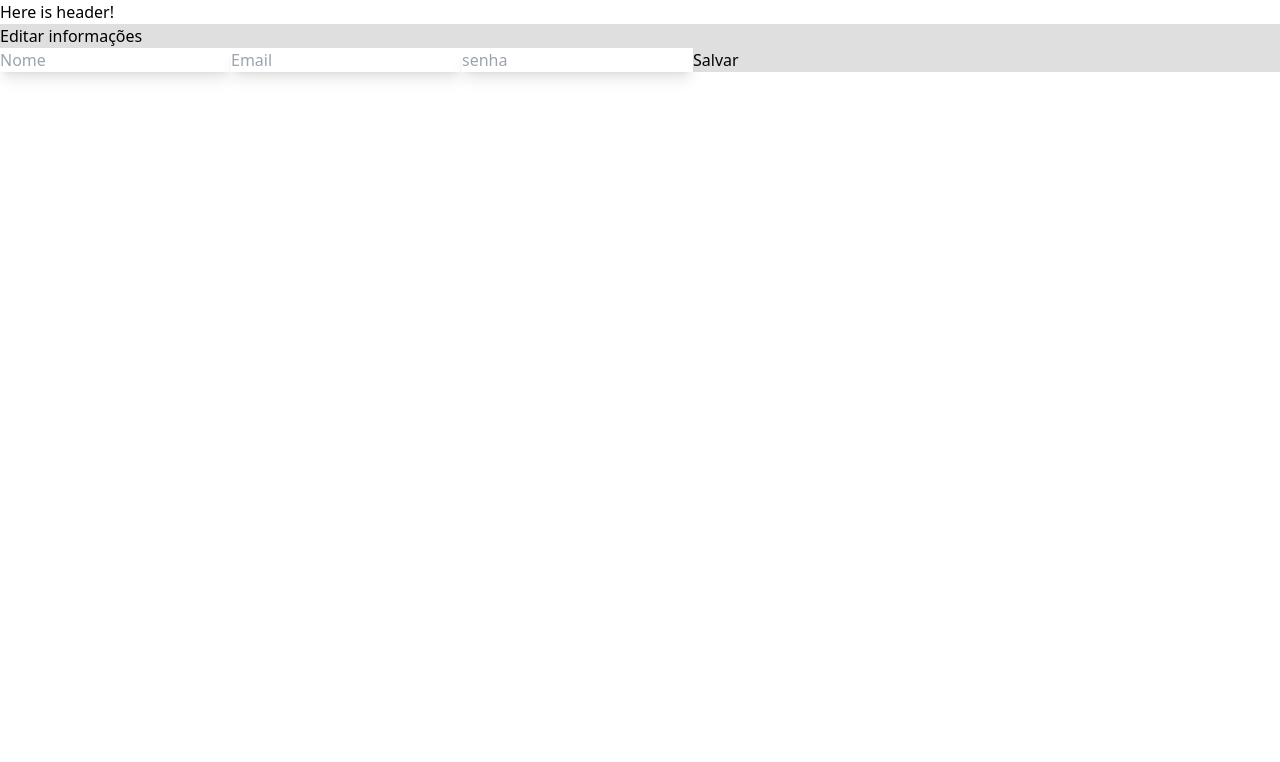
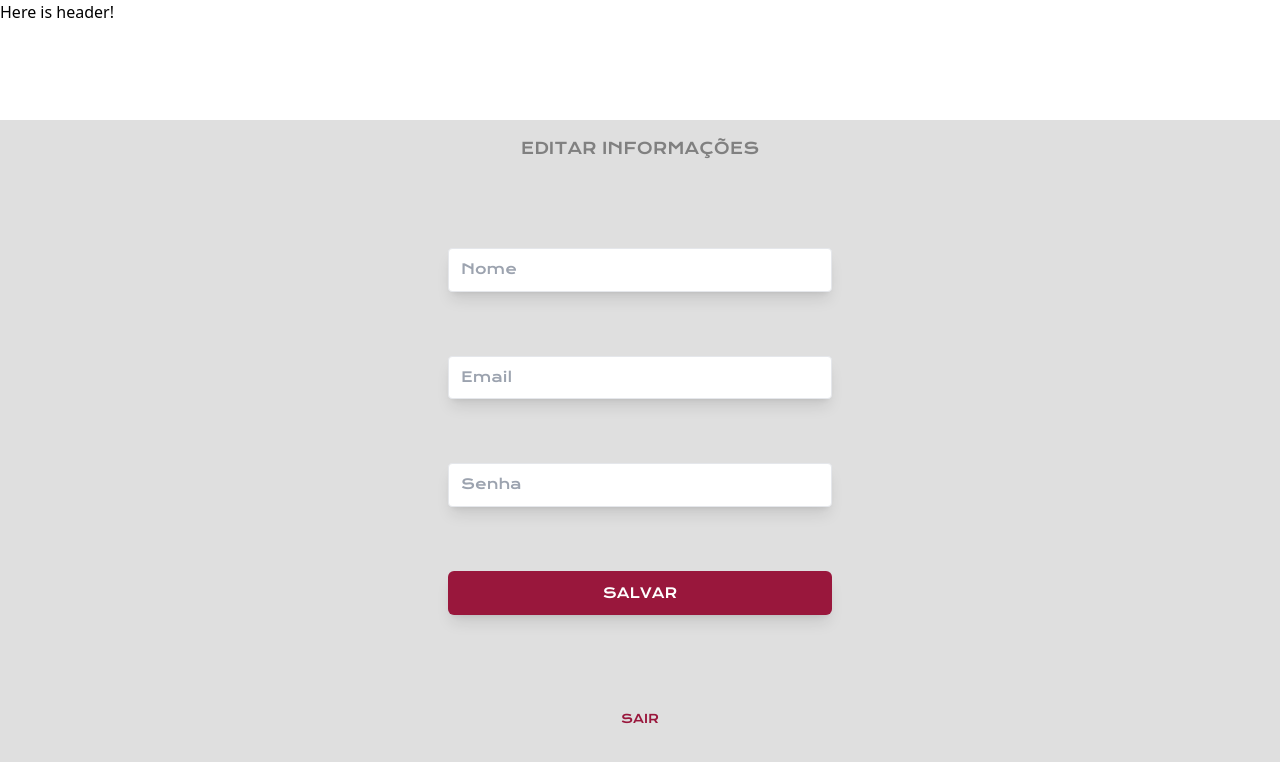
Before and after one commit to yannidilly/mathmania, a Next.js app in the folder app/: page /account/edit in a window 1280 px wide. Shown: the top 762 px of the page. Built offline with nearby package versions, Linux system fonts and the light colour scheme; no server answers.

Commit message:
style: estiliza elementos html da pagina

```diff
--- a/app/src/app/account/edit/page.jsx
+++ b/app/src/app/account/edit/page.jsx
@@ -9,15 +9,18 @@ const EditAccount = () => {
       <header>
         Here is header!
       </header>
-      <section className="bg-custom-gray1">
-        <form action="">
-          <h1>Editar informações</h1>
-          <div>
-            <input type="text" placeholder="Nome" className="shadow-lg" />
-            <input type="email" placeholder="Email" className="shadow-lg" />
-            <input type="password" placeholder="senha" className="shadow-lg" />
-            <button type="submit">Salvar</button>
+      <section className="bg-custom-gray1 font-custom h-screen ">
+        <form action="" className="flex flex-col items-center px-4 md:px-8 lg:px-12 xl:px-16 pt-4 pb-8 sm:mt-8 lg:mt-24 space-y-20">
+          <h1 className="text-custom-gray4">EDITAR INFORMAÇÕES</h1>
+          <div className="flex flex-col w-full md:w-96 lg:w-120 xl:w-144 py-2 space-y-16">
+            <input type="text" placeholder="Nome" className="shadow-lg appearance-none border font-custom py-3 px-3 w-full rounded text-custom-gray2 leading-tight focus:outline-none focus:shadow-outline text-sm" />
+            <input type="email" placeholder="Email" className="shadow-lg appearance-none border font-custom py-3 px-3 w-full rounded text-custom-gray2 leading-tight focus:outline-none focus:shadow-outline text-sm" />
+            <input type="password" placeholder="Senha" className="shadow-lg appearance-none border font-custom py-3 px-3 w-full rounded text-custom-gray2 leading-tight focus:outline-none focus:shadow-outline text-sm" />
+            <button type="submit" className="shadow-lg bg-custom-red hover:bg-custom-hoverBtn text-white py-3 px-2 w-full md:w-96 lg:w-96 xl:w-120 focus:outline-none mb-4 rounded-md text-sm">SALVAR</button>
           </div>
+          <button className="text-custom-red py-2 px-2 mb-4 mt-4 text-xs">
+            SAIR
+          </button>
         </form>
       </section>
     </main>
```
